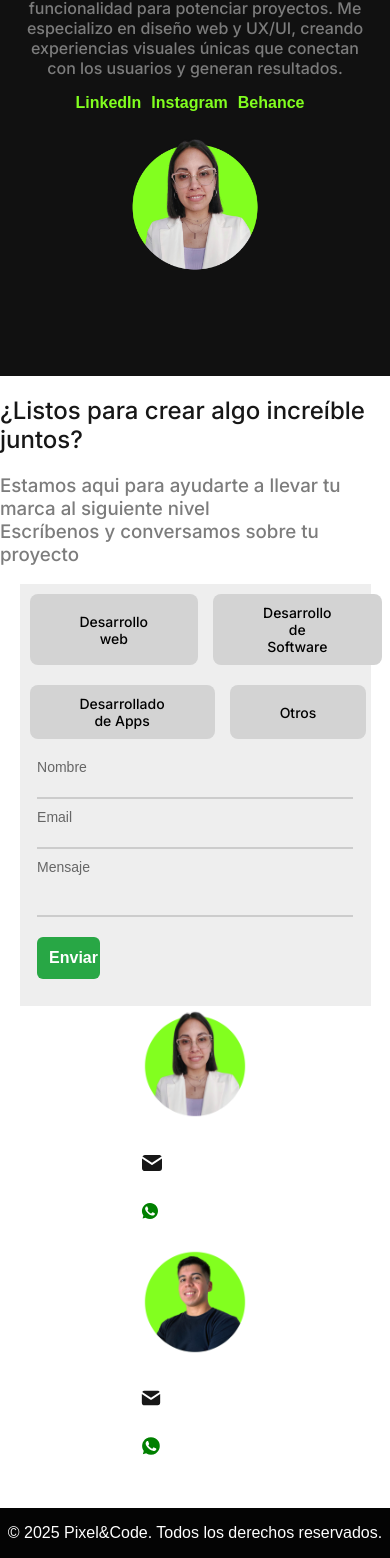
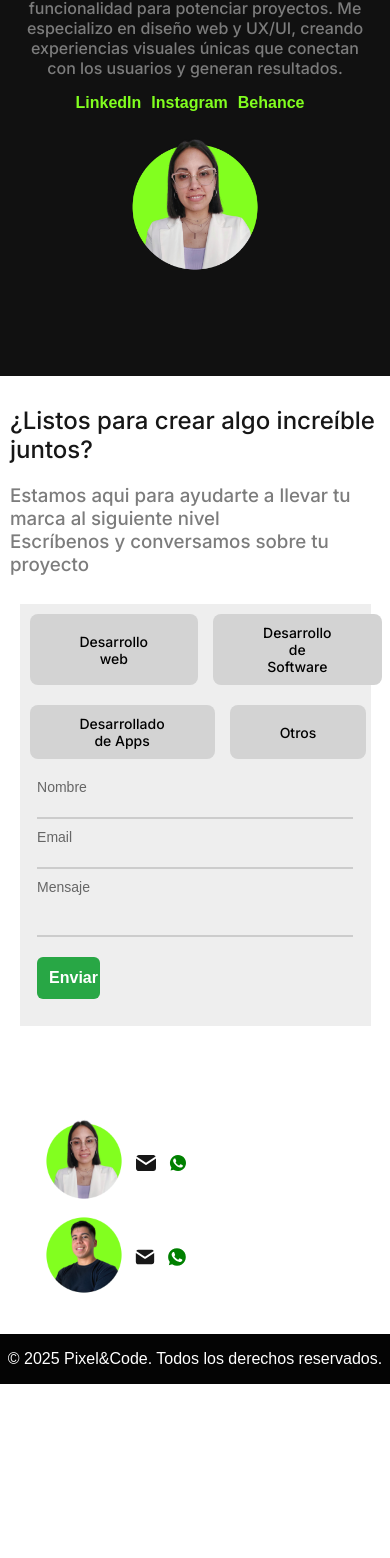
Before and after one commit to enzo1antilipi/Agency, a Next.js app: page / in a window 390 px wide. Shown: the part 4083-5641 px from the top of the page. After the commit the page ends 5467 px from the top, so only its background shows below. Built offline with nearby package versions, Linux system fonts and the light colour scheme.

Commit message:
arreglos de version mobile

```diff
--- a/src/app/page.js
+++ b/src/app/page.js
@@ -161,7 +161,7 @@ export default function Home() {
     </div>
       </section>
       <section className={styles.sectionContact}>
-      <div >
+      <div className={styles.sectionContactTitle}>
         <h1 className={inter.className} >¿Listos para crear algo increíble juntos?</h1>
         <h3 className={inter.className} style={{color:"rgba(124, 124, 124, 1)" }}>Estamos aqui para ayudarte a llevar tu marca al siguiente nivel <br/>Escríbenos y conversamos sobre tu proyecto </h3>
       </div>
@@ -232,14 +232,14 @@ export default function Home() {
         </div>
       </div>
       <div className={styles.containerProfilesMobile}>
-        <div className={styles.profile}>
+        <div className={styles.profileMobile}>
           <div className={styles.imageContainer}>
               <img src="/fotoRomi.jpg" alt="Nombre del desarrollador" className={styles.profileImageContact} />
             </div>
           <p className={`${inter.className} ${styles.contacto}`}><svg xmlns="http://www.w3.org/2000/svg" width="24" height="24" viewBox="0 0 24 24"><g fill="currentColor"><path d="M22 7.535V17a3 3 0 0 1-2.824 2.995L19 20H5a3 3 0 0 1-2.995-2.824L2 17V7.535l9.445 6.297l.116.066a1 1 0 0 0 .878 0l.116-.066z"/><path d="M19 4c1.08 0 2.027.57 2.555 1.427L12 11.797l-9.555-6.37a3 3 0 0 1 2.354-1.42L5 4z"/></g></svg></p>
           <p className={`${inter.className} ${styles.contacto}`}> <svg xmlns="http://www.w3.org/2000/svg" width="20" height="20" viewBox="0 0 20 20"><path fill="green" d="M16.8 5.7C14.4 2 9.5.9 5.7 3.2C2 5.5.8 10.5 3.2 14.2l.2.3l-.8 3l3-.8l.3.2c1.3.7 2.7 1.1 4.1 1.1c1.5 0 3-.4 4.3-1.2c3.7-2.4 4.8-7.3 2.5-11.1m-2.1 7.7c-.4.6-.9 1-1.6 1.1c-.4 0-.9.2-2.9-.6c-1.7-.8-3.1-2.1-4.1-3.6c-.6-.7-.9-1.6-1-2.5c0-.8.3-1.5.8-2q.3-.3.6-.3H7c.2 0 .4 0 .5.4c.2.5.7 1.7.7 1.8c.1.1.1.3 0 .4c.1.2 0 .4-.1.5s-.2.3-.3.4c-.2.1-.3.3-.2.5c.4.6.9 1.2 1.4 1.7c.6.5 1.2.9 1.9 1.2c.2.1.4.1.5-.1s.6-.7.8-.9s.3-.2.5-.1l1.6.8c.2.1.4.2.5.3c.1.3.1.7-.1 1"/></svg></p>
         </div>
-        <div className={styles.profile}>
+        <div className={styles.profileMobile}>
            <div className={styles.imageContainer}>
                 <img src="/foto_enzo.png" alt="Nombre del desarrollador" className={styles.profileImageContact} />
               </div>
--- a/src/app/page.module.css
+++ b/src/app/page.module.css
@@ -469,14 +469,16 @@
   }
  .containerProfilesMobile{
   display: block;
-  margin-top: 20px;
-  justify-content: center;
-  align-items: center;
-  margin:auto;
+  margin-top: 90px;
+  margin-left: 10%;
  }
  .containerProfiles{
   display: none;
  }
+ .sectionContactTitle{
+  margin: 10px;
+ }
+
 }
 
 @media screen and (max-width: 768px) {
@@ -489,4 +491,11 @@
 .SectionAbout{
   height: auto;
 }
+.profileMobile{
+  display: flex;
 }
+.profileImageContact{
+   width: 90px;
+  height: 90px;
+}
+}
```
